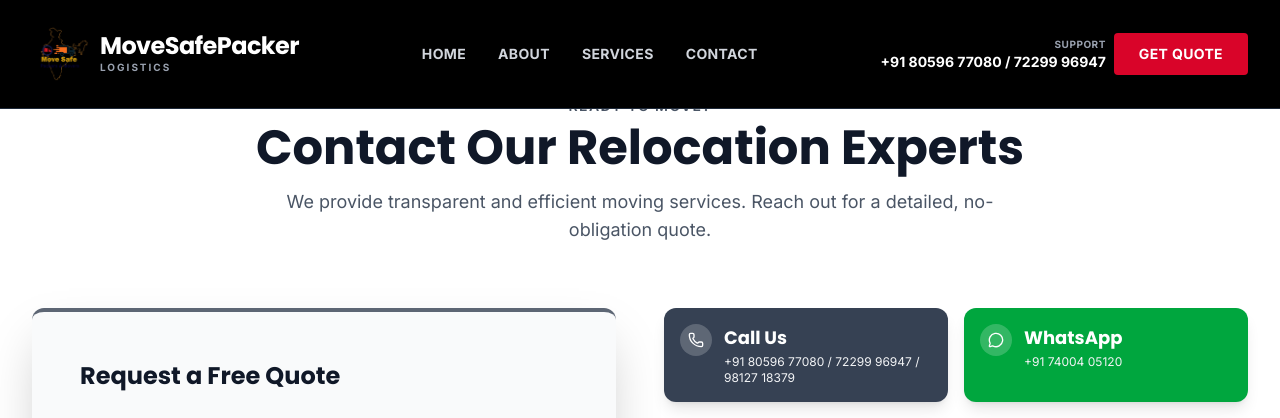
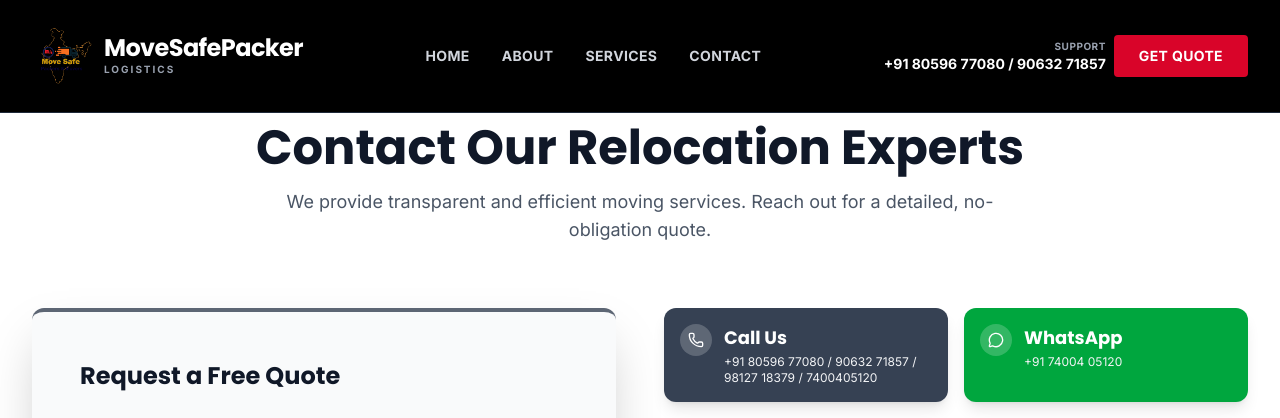
Before and after one commit to Supp140106/MoveSafe, a Next.js app: page /contact in a window 1280 px wide. Shown: the top 418 px of the page. Built offline with nearby package versions, Linux system fonts and the light colour scheme.

Commit message:
The Number are changed

```diff
--- a/src/components/Contact.jsx
+++ b/src/components/Contact.jsx
@@ -43,7 +43,8 @@
                       Call Us
                     </h3>
                     <p className="block text-xs text-gray-100">
-                      +91 80596 77080 / 72299 96947 / 98127 18379
+                      +91 80596 77080 /
+                      90632 71857 /  98127 18379 / 7400405120
                     </p>
                   </div>
 
--- a/src/components/Header.jsx
+++ b/src/components/Header.jsx
@@ -36,7 +36,7 @@
             <img
               src="/images/companyimage.png"
               alt="MoveSafe Logo"
-              className="w-15 h-15 object-contain"
+              className="w-16 h-16 object-contain"
             />
             <div className="flex flex-col">
               <h1 className="text-2xl font-bold text-white leading-none tracking-tight">
@@ -69,7 +69,8 @@
                 href="tel:+918059677080"
                 className="text-sm font-bold text-white hover:text-primary-600 transition-colors"
               >
-                +91 80596 77080 / 72299 96947
+                +91 80596 77080 /
+                90632 71857
               </a>
             </div>
             <Link href="/contact" className="btn-primary text-sm px-6 py-2.5">
```
